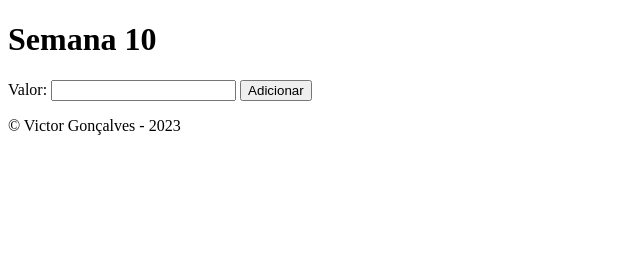
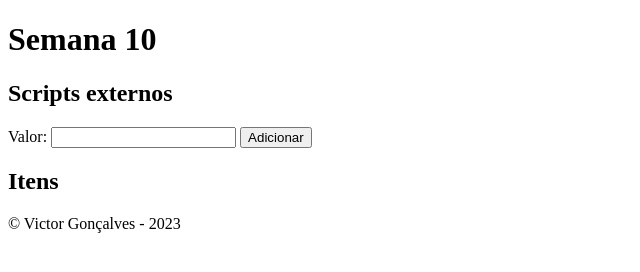
Before and after one commit to ufjf-dcc121/ufjf-dcc121-2023-1-atv10-Goncalves-Victor, a plain HTML site: page index.html in a window 1280 px wide. Shown: the whole page, without its empty margins (0-640 px from the left). Drawn offline with Linux system fonts and the light colour scheme.

Commit message:
Cria seções e adiciona subtítulo

```diff
--- a/index.html
+++ b/index.html
@@ -9,9 +9,11 @@
 <body>
     <header>
         <h1>Semana 10</h1>
+        <h2>Scripts externos</h2>
     </header>
 
     <main>
+        <section id="formulario">
             <form name="entrada">
                 <label for="valor">Valor:</label>
                 <input type="number" name="valor" id="valor" title="Valor a ser inserido">
@@ -19,9 +21,14 @@
                 <input type="submit" value="Adicionar">
 
             </form>
+        </section>
+
+        <section id="itens">
+            <h1>Itens</h1>
             <ol>
 
             </ol>
+        </section>
     </main>
 
     <footer>
```
Lines whose indentation alone changed are shown as unchanged.
